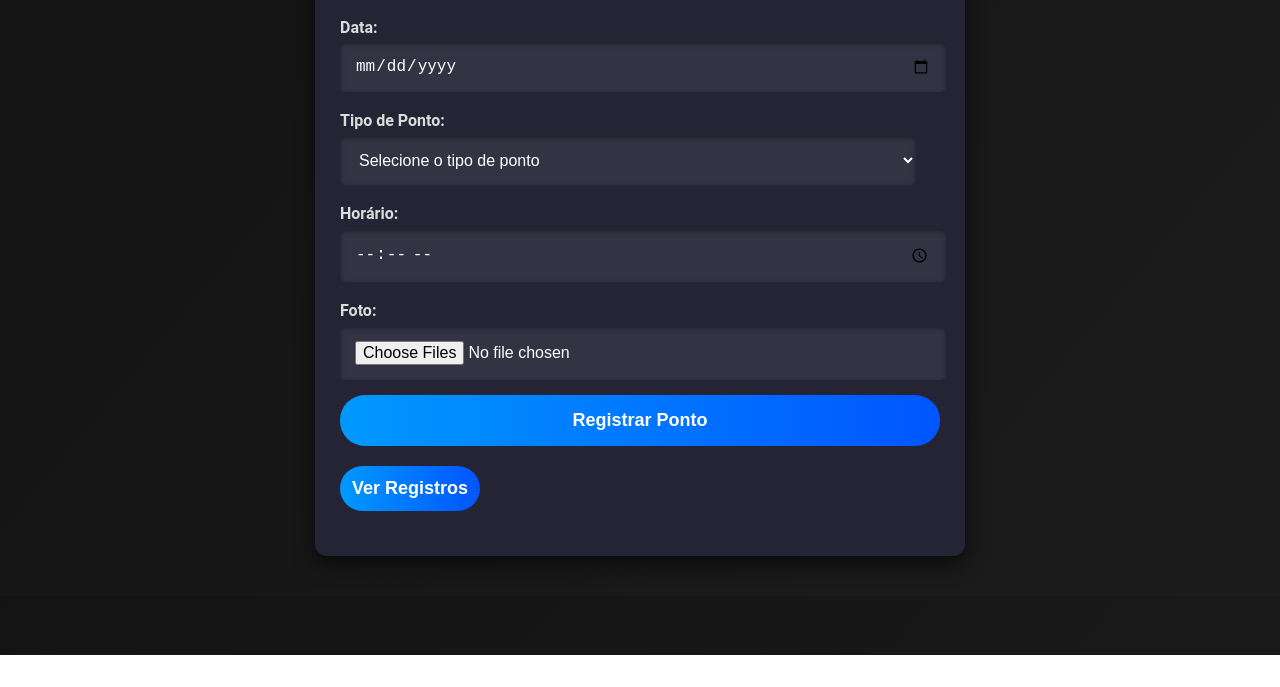
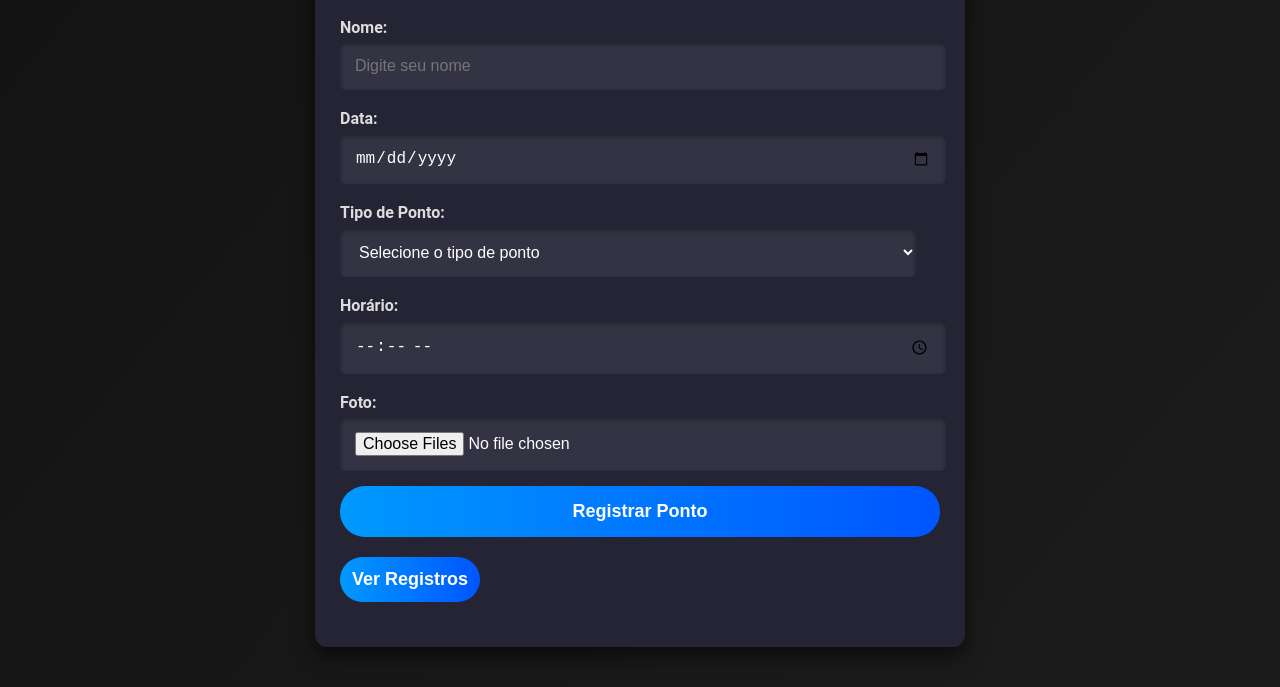
Before and after one commit to Trindadelucas0/backend-sistemA, a website: page sistema/pages/registro-ponto.html in a window 1280 px wide. Shown: the part 145-832 px from the top of the page. Before the commit the page ends 800 px from the top, so only its background shows below. Drawn offline with Linux system fonts and the light colour scheme; sample sign-in values are in the browser's storage.

Commit message:
Revert "´´´´´´´´´´´´´´"
This reverts commit b010130b7ce521e5f10a2836cfd57de479fe2dd2.

```diff
--- a/sistema/js/ver-registros.js
+++ b/sistema/js/ver-registros.js
@@ -407,9 +407,7 @@ document.addEventListener("DOMContentLoaded", function () {
         });
     });
   }
-  document.getElementById('Voltar').addEventListener('click', () => {
-    window.location.href = '/sistema/pages/registro-ponto.html';
-});
+
   // Buscar registros ao carregar a página
   buscarRegistros();
 });
--- a/sistema/pages/registro-ponto.html
+++ b/sistema/pages/registro-ponto.html
@@ -12,7 +12,10 @@
     <div class="container">
         <h2>Registro de Ponto</h2>
         <form id="ponto-form">
-
+            <div class="form-group">
+                <label for="nome">Nome:</label>
+                <input type="text" id="nome" name="nome" placeholder="Digite seu nome" required>
+            </div>
 
             <div class="form-group">
                 <label for="data">Data:</label>
```
Also changed, not shown: sistema/pages/ver-registros.html (+1 -1 lines).
